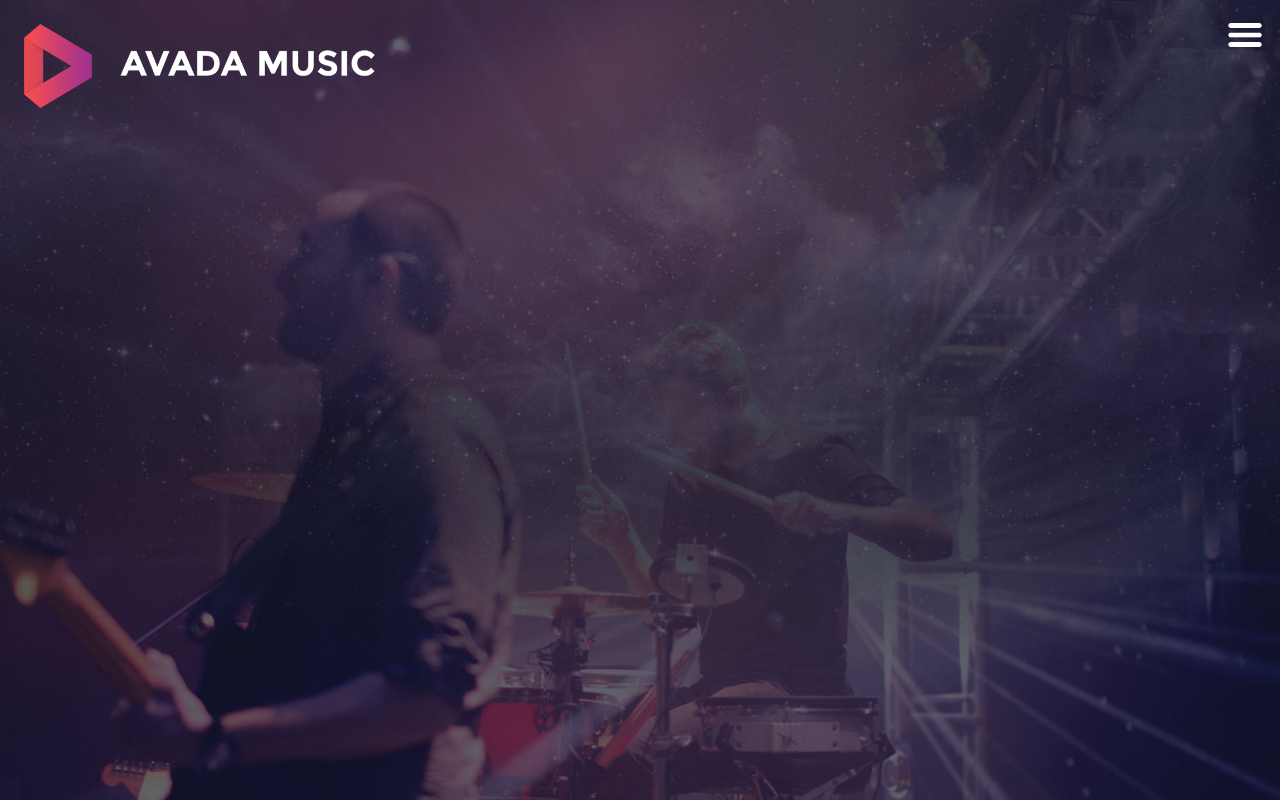
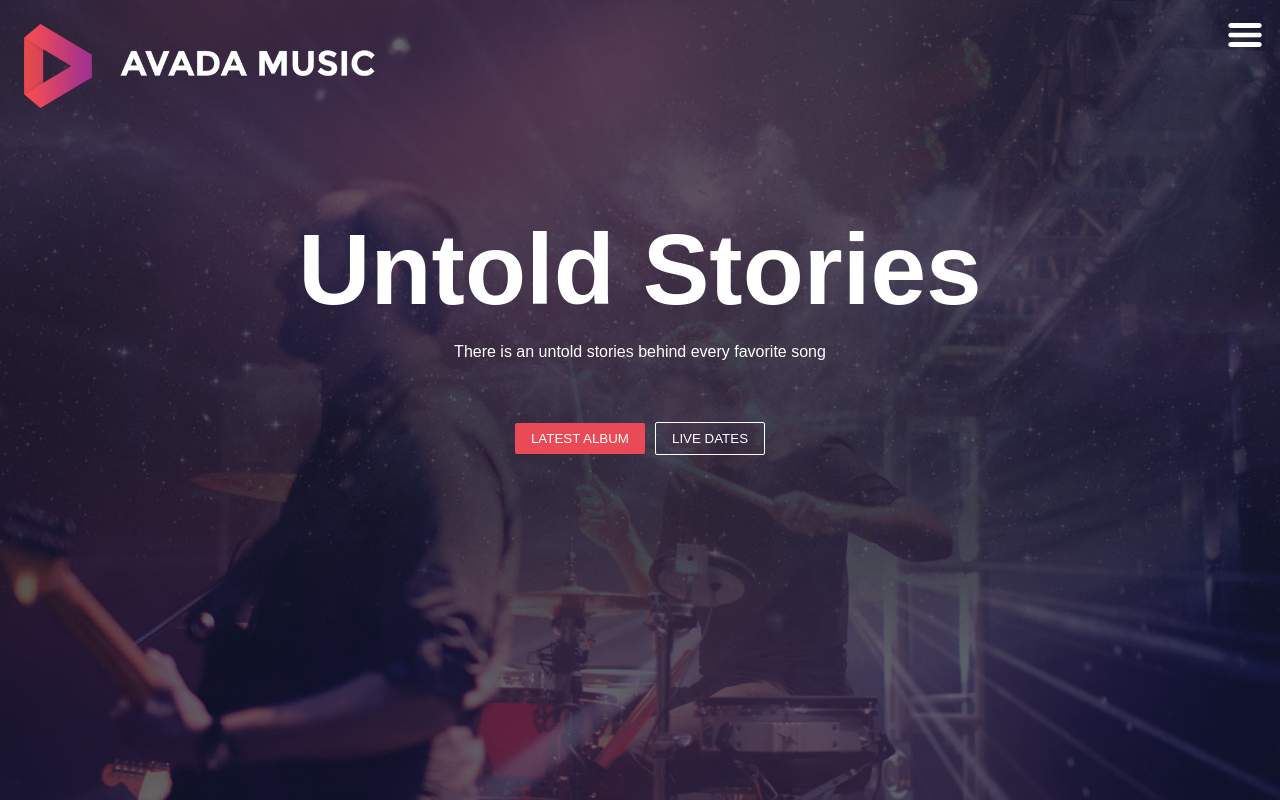
Before and after one commit to Alessia9802/proj-html-vuejs, a Vue app: page / in a window 1280 px wide. Built offline with nearby package versions, Linux system fonts and the light colour scheme.

Commit message:
Header completed

```diff
--- a/src/components/Header.vue
+++ b/src/components/Header.vue
@@ -37,6 +37,13 @@
           </div>
         </div>
       </transition>
+    </div>
+    <!-- background text -->
+    <div class="background_text">
+      <h1>Untold Stories</h1>
+      <p>There is an untold stories behind every favorite song</p>
+      <button class="latest_album">Latest album</button>
+      <button class="live">Live dates</button>
     </div>
   </div>
 
@@ -133,4 +140,33 @@ ul > li {
   transition: all 0.5s ease-out;
   opacity: 0;
 }
+
+.background_text {
+  text-align: center;
+  color: white;
+  h1 {
+    font-size: 100px;
+    margin-top: 5rem;
+  }
+  p {
+    padding: 1rem;
+    margin-bottom: 40px;
+  }
+  button {
+    padding: 0.5rem 1rem;
+    margin: 5px;
+    text-transform: uppercase;
+    border: none;
+    border-radius: 2px;
+  }
+  .latest_album {
+    background-color: #ea4a56;
+    color: white;
+  }
+  .live {
+    border: 1px solid white;
+    color: white;
+    background: unset;
+  }
+}
 </style>
```
